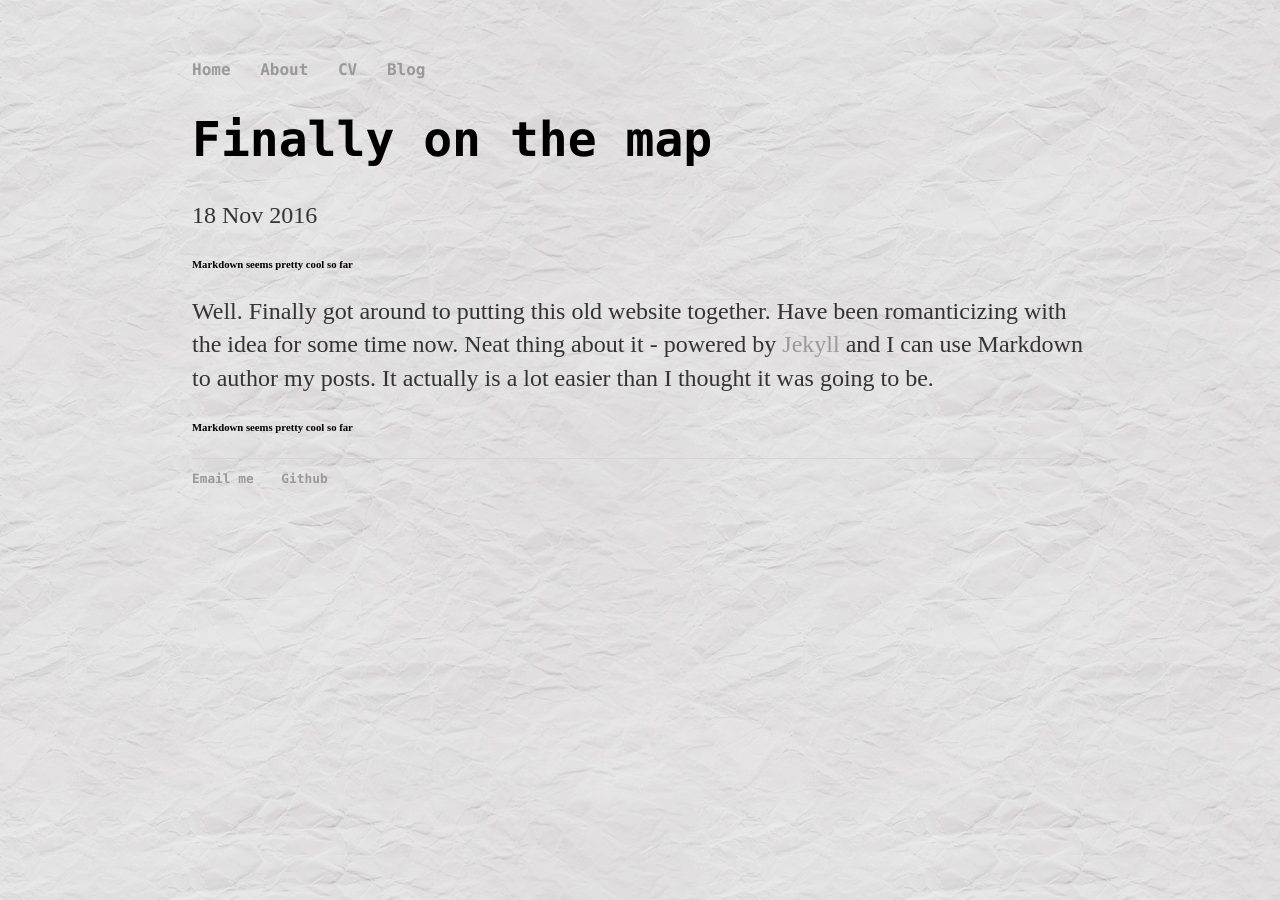
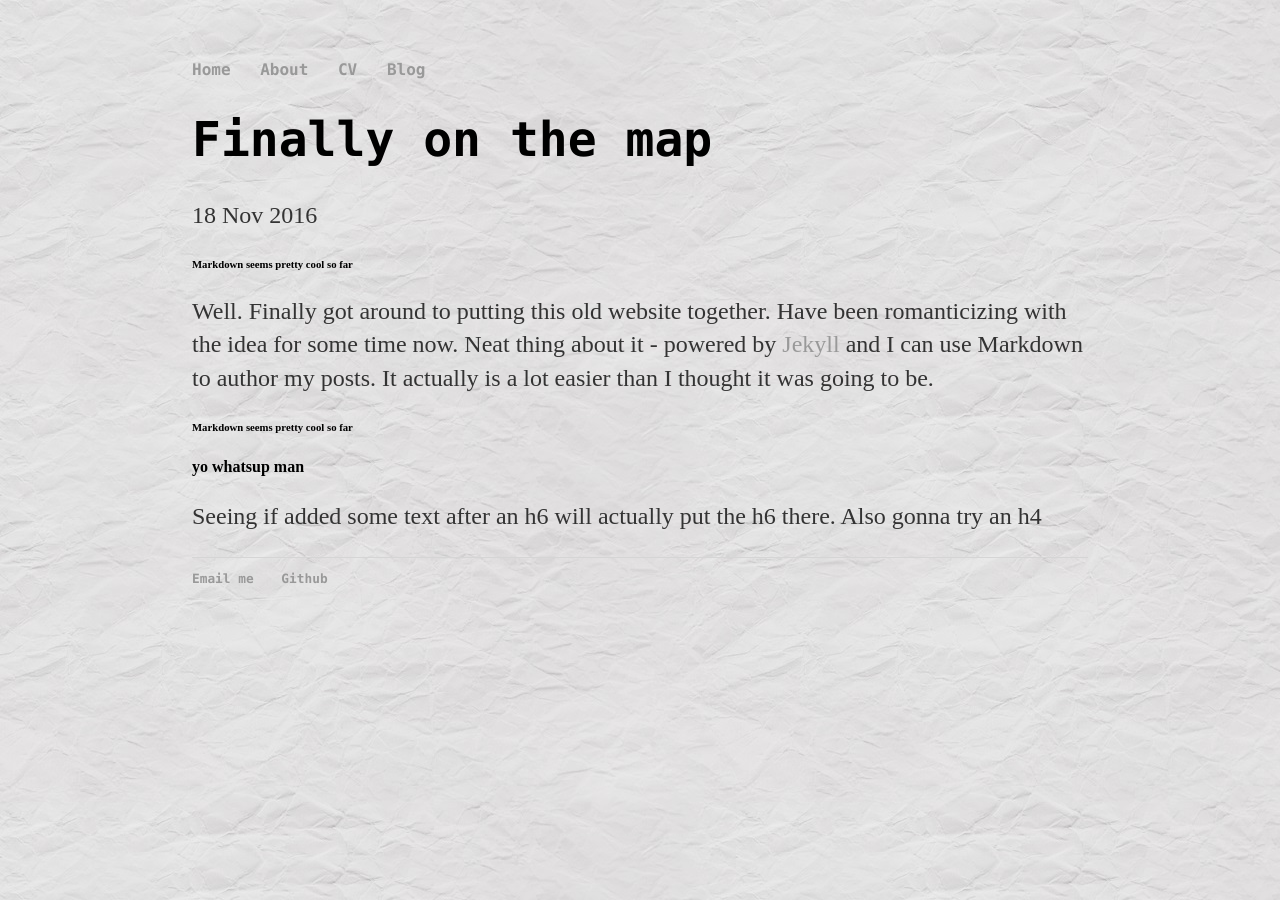
Before and after one commit to abdulbeard/abdulbeard.github.io, a Jekyll site: the page built from _posts/2016-11-18-abdulbeard-site-launched.md, in a window 1280 px wide. Built offline with Jekyll 4.4.1, drawn with Linux system fonts in a browser that asks for light colours.

```diff
--- a/_posts/2016-11-18-abdulbeard-site-launched.md
+++ b/_posts/2016-11-18-abdulbeard-site-launched.md
@@ -13,3 +13,6 @@ Neat thing about it - powered by [Jekyll](http://jekyllrb.com)
 and I can use Markdown to author my posts.
 It actually is a lot easier than I thought it was going to be.
 ###### Markdown seems pretty cool so far ######
+#### yo whatsup man ####
+Seeing if added some text after an h6 will actually put the h6 there. Also gonna
+try an h4
```
Also changed, not shown: _posts/2016-11-19-abdulbeard-markdown-test.md (+6 -0 lines).
